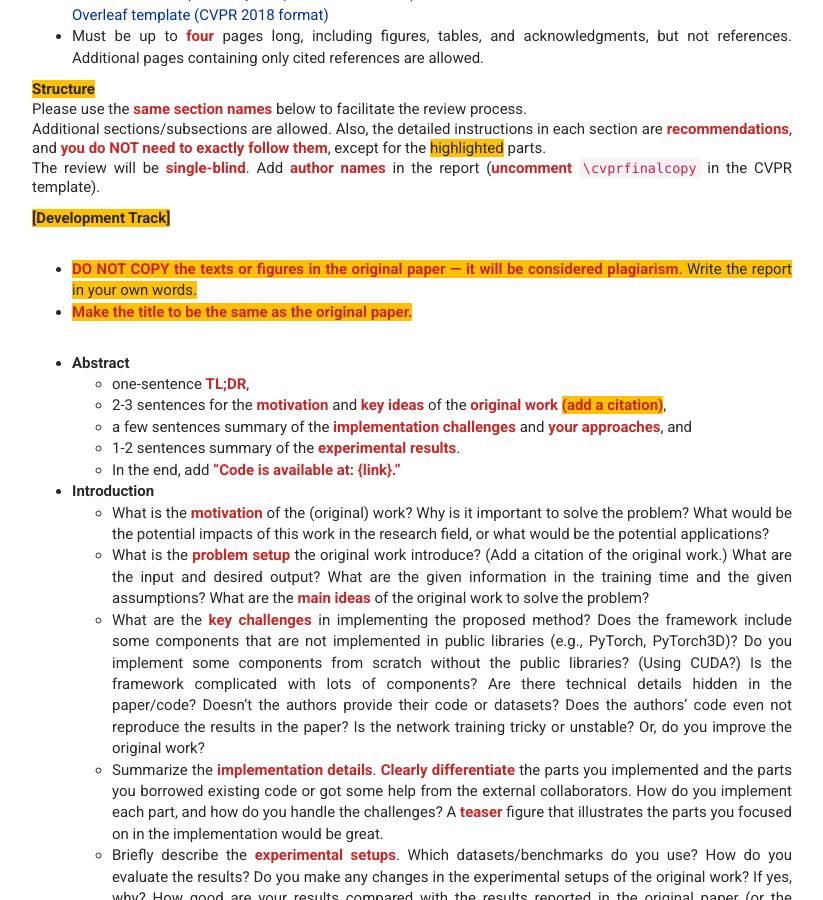
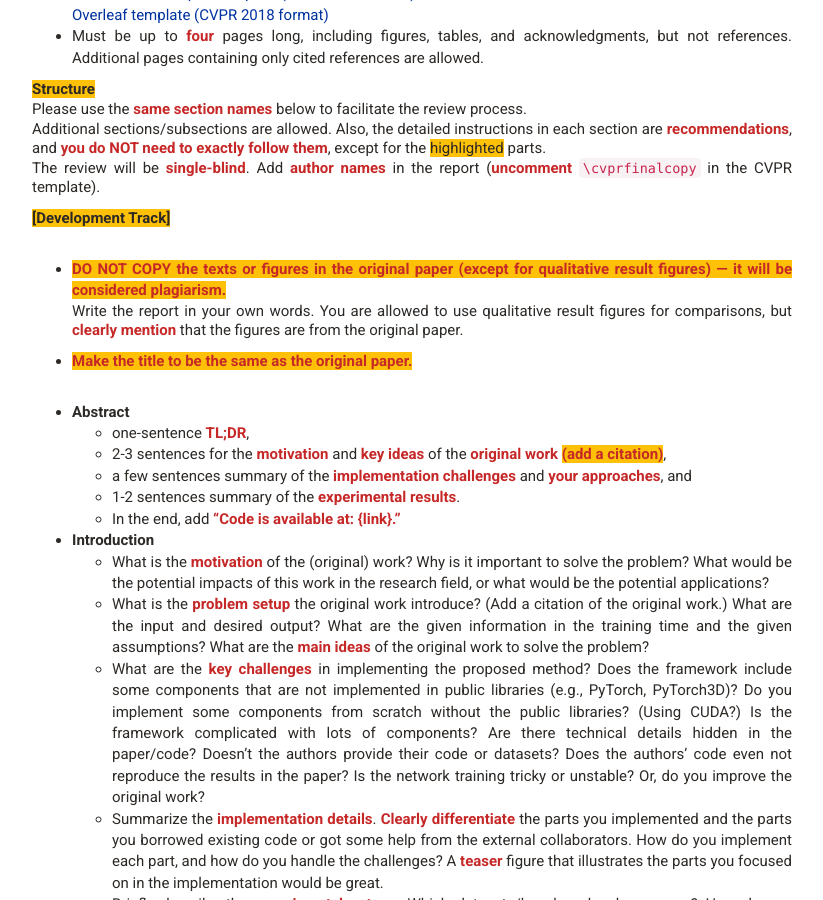
Before and after one commit to mhsung/mhsung.github.io, a Jekyll site: the page built from courses/kaist-cs492-3dml-2021-spring/_posts/2021-05-20-project-submission-guidelines.md, in a window 1280 px wide and 900 px high, scrolled down 900 px. Shown: the whole window, without its empty margins (228-1051 px from the left). Built offline with Jekyll 4.4.1, drawn with Linux system fonts in a browser that asks for light colours; our own code applies the rules of GitHub Pages for plain Markdown files; some of the changed text lies outside the part shown.

Commit message:
Updated.

```diff
--- a/courses/kaist-cs492-3dml-2021-spring/_posts/2021-05-20-project-submission-guidelines.md
+++ b/courses/kaist-cs492-3dml-2021-spring/_posts/2021-05-20-project-submission-guidelines.md
@@ -75,7 +75,7 @@ The review will be *single-blind*. Add *author names* in the report (*uncomment*
 
 <h><b>[Development Track]</b></h><br>
 
-- <h><em>DO NOT COPY the texts or figures in the original paper — it will be considered plagiarism</em>. Write the report in your own words.</h>
+- <h><em>DO NOT COPY the texts or figures in the original paper (except for qualitative result figures) — it will be considered plagiarism.</em></h> Write the report in your own words. You are allowed to use qualitative result figures for comparisons, but *clearly mention* that the figures are from the original paper.
 - <h><em>Make the title to be the same as the original paper.</em></h><br>
 
 - <b>Abstract</b>
@@ -185,6 +185,7 @@ Do not need to use this template.
 #### Code Submission
 - Create a *public code repository* in GitHub or Bitbucket and submit the link.
 - Also, add the link in the *abstract* of the report (see [Report Guidelines](#report-guidelines)).
+- <h>All the results shown in the report must be replicable with your code.</h> In the code repository, provide *links of the pretrained models* (stored in Google Drive or any other places), so that anyone can easily check the replicability.
 
 
 #### Supplementary Materials
```
